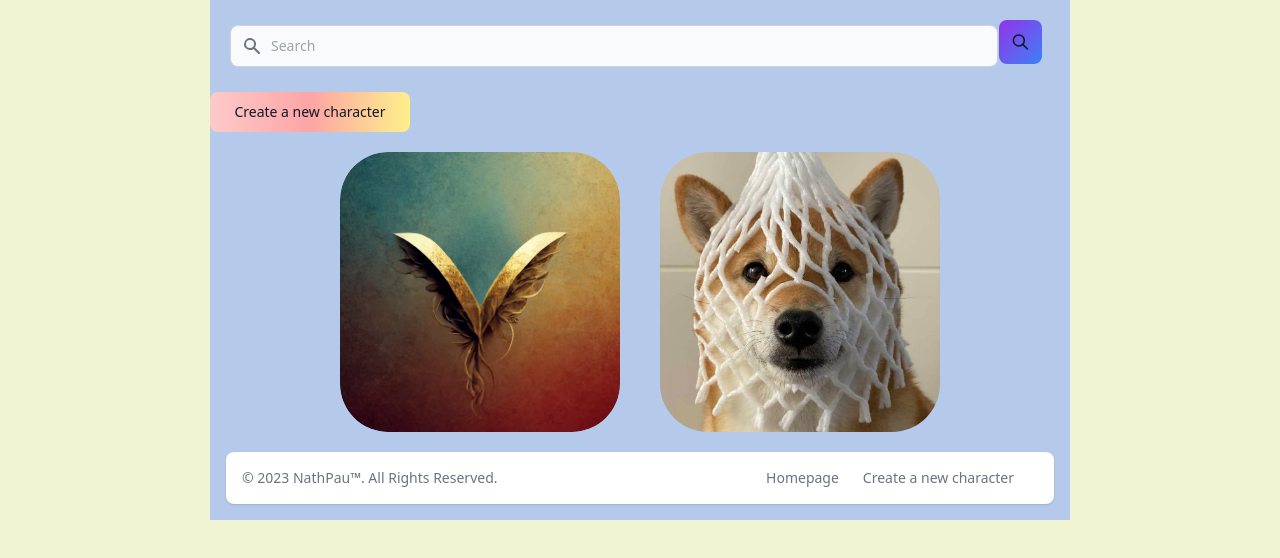
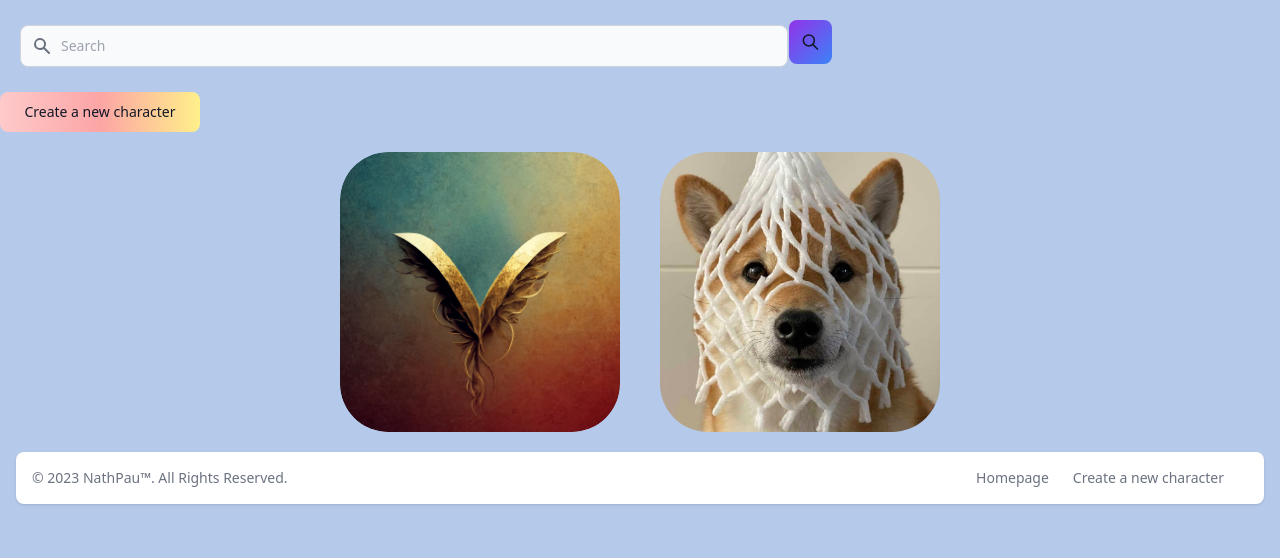
Before and after one commit to becodeorg/hamilton-8-character-manager-group-project-nathan-pauline, a website: page index.html in a window 1280 px wide. Drawn offline with nearby package versions, Linux system fonts and the light colour scheme; no server answers.

Commit message:
Update style.css

```diff
--- a/style.css
+++ b/style.css
@@ -523,4 +523,11 @@ html .divButton:hover {
   background-blend-mode: soft-light, hue, hard-light;
 }
 
+html{
+    background-color: #b5caeb;
+    display: block;
+    padding: 0;
+    margin: 0 auto;
+}
+
 /*# sourceMappingURL=style.css.map */
```
